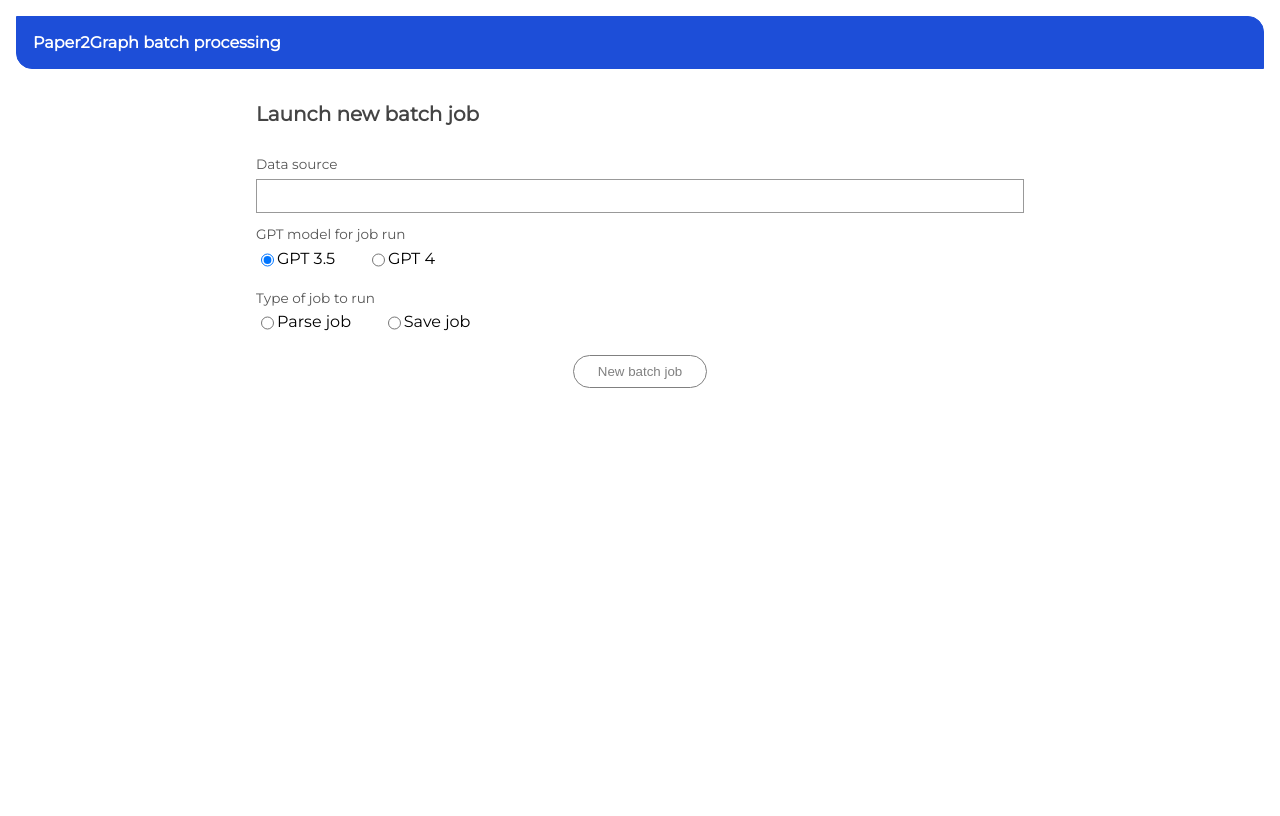
After one commit to IdeaFlowCo/PaperToGraph, a Flask app: page /batch in a window 1280 px wide. The commit adds this page. Run offline with Flask 3, Linux system fonts and the light colour scheme; parts of the project's set-up code (start-up, migrations or seed data) failed here and were passed over; some libraries are stand-ins or nearby versions.

Commit message:
Check in new batch UX (sans log display)

```diff
--- a/app.py
+++ b/app.py
@@ -2,12 +2,15 @@ import argparse
 import asyncio
 import json
 import os
+from threading import Thread
 
 import sentry_sdk
 
 from flask import Flask, request, jsonify, render_template
 from sentry_sdk.integrations.flask import FlaskIntegration
 
+import batch_parse_job
+import batch_save_job
 import parse
 import save
 import utils
@@ -109,6 +112,73 @@ def save_to_neo():
         return jsonify({'status': 'error', 'message': 'data provided not valid JSON'}), 400
 
 
+@app.route('/batch')
+def batch_page():
+   return render_template("batch.html")
+
+
+batch_running = False
+
+
+@app.route('/batch-status')
+def batch_status():
+    global batch_running
+    return jsonify({'status': 'running' if batch_running else 'idle'})
+
+
+def __run_job_as_thread(job):
+    global batch_running
+    if batch_running:
+        raise Exception('batch job already running')
+
+    def thread_target():
+        global batch_running
+        loop = asyncio.new_event_loop()
+        asyncio.set_event_loop(loop)
+        loop.run_until_complete(job())
+        loop.close()
+        batch_running = False
+
+    job_thread = Thread(target=thread_target)
+    job_thread.start()
+    batch_running = True
+
+
+@app.route('/new-batch-job', methods=["POST"])
+def new_batch_job():
+    post = request.get_json()
+    log_msg('POST request to /new-batch-job endpoint')
+    __log_args(post)
+
+    global batch_running
+    if batch_running:
+        return jsonify({'status': 'error', 'message': 'batch job already running'}), 400
+
+    required_args = ['job_type', 'data_source']
+    if post is None or not all(arg in post for arg in required_args):
+        return jsonify(__wrong_payload_response(), 400)
+
+    if post['job_type'] == 'parse':
+        data_source = post['data_source']
+        output_uri = post.get('output_uri', 's3://paper2graph-parse-results')
+        gpt_model = utils.sanitize_gpt_model_choice(post.get('gpt_model', 'any'))
+        __run_job_as_thread(lambda: batch_parse_job.parse_with_gpt(data_source, output_uri, gpt_model, dry_run=True))
+        return jsonify({'status': 'success', 'message': 'New job started'}), 200
+    elif post['job_type'] == 'save':
+        data_source = post['data_source']
+        neo_config = app.config.get('NEO4J_CREDENTIALS')
+        if 'neo_uri' in post:
+            neo_config['uri'] = post['neo_uri']
+        if 'neo_user' in post:
+            neo_config['user'] = post['neo_user']
+        if 'neo_password' in post:
+            neo_config['password'] = post['neo_password']
+        __run_job_as_thread(lambda: batch_save_job.save_to_neo4j(data_source, neo_config))
+        return jsonify({'status': 'success', 'message': 'New job started'}), 200
+    else:
+        return jsonify({'status': 'error', 'message': 'invalid job_type'}), 400
+
+
 def __handle_neo_credential_override(args):
     neo_credentials = utils.neo_config_from_args_or_env(args)
     # Ignore any override values that are None or empty strings
--- /dev/null
+++ b/static/batch.js
@@ -0,0 +1,143 @@
+'use strict';
+(() => {
+    const dataSourceInput = document.querySelector('#data-source');
+    const jobTypeInputs = document.querySelectorAll('input[name="job-type"]');
+    const parseJobControls = document.querySelector('#parse-job-controls');
+    const saveJobControls = document.querySelector('#save-job-controls');
+    const submitJobButton = document.querySelector('#btn-submit-job');
+
+    const handleJobTypeChange = () => {
+        const selectedJobType = document.querySelector('input[name="job-type"]:checked').value;
+        if (selectedJobType === 'parse') {
+            parseJobControls.style.display = 'block';
+            saveJobControls.style.display = 'none';
+        } else if (selectedJobType === 'save') {
+            parseJobControls.style.display = 'none';
+            saveJobControls.style.display = 'block';
+        }
+        submitJobButton.disabled = false;
+    }
+    jobTypeInputs.forEach((input) => input.addEventListener('change', handleJobTypeChange));
+
+    // Extra controls for overriding parse job parameters
+    const overrideParseOutput = document.querySelector("#override-parse-output");
+
+    // Extra controls for overriding save job parameters
+    const overrideNeoUri = document.querySelector("#override-neo-uri");
+    const overrideNeoUser = document.querySelector("#override-neo-user");
+    const overrideNeoPass = document.querySelector("#override-neo-pass");
+
+    const makeOverrideListener = (checkboxId, overrideInputId) =>
+        () => {
+            const checkbox = document.querySelector(`#${checkboxId}`);
+            const overrideInputContainer = document.querySelector(`#${overrideInputId}`);
+
+            if (checkbox.checked) {
+                overrideInputContainer.style.display = 'block';
+            } else {
+                overrideInputContainer.style.display = 'none';
+            }
+        };
+
+    overrideParseOutput.addEventListener('change', makeOverrideListener('override-parse-output', 'override-parse-output-container'));
+    overrideNeoUri.addEventListener('change', makeOverrideListener('override-neo-uri', 'override-neo-uri-container'));
+    overrideNeoUser.addEventListener('change', makeOverrideListener('override-neo-user', 'override-neo-user-container'));
+    overrideNeoPass.addEventListener('change', makeOverrideListener('override-neo-pass', 'override-neo-pass-container'));
+
+
+    const buildSubmitBody = () => {
+        const dataSource = dataSourceInput.value;
+        const jobType = document.querySelector('input[name="job-type"]:checked').value;
+        const model = document.querySelector('input[name="model-select"]:checked')?.value ?? 'any';
+        const body = {
+            'job_type': jobType,
+            'model': model,
+            'data_source': dataSource,
+        };
+
+        const overrides = {};
+        if (overrideParseOutput.checked) {
+            overrides['output_uri'] = document.querySelector('#parse-output-uri').value;
+        }
+        if (overrideNeoUri.checked) {
+            overrides['neo_uri'] = document.querySelector('#neo-uri').value;
+        }
+        if (overrideNeoUser.checked) {
+            overrides['neo_user'] = document.querySelector('#neo-user').value;
+        }
+        if (overrideNeoPass.checked) {
+            overrides['neo_pass'] = document.querySelector('#neo-pass').value;
+        }
+
+        return Object.assign({}, body, overrides);
+    }
+
+    const inputErrorMsg = document.querySelector('#input-error-msg');
+    const genericErrorMsg = document.querySelector('#generic-error-msg');
+    const successMsg = document.querySelector('#success-msg');
+
+    const handleSubmitClick = async () => {
+        // Hide any messages from previous attempts
+        inputErrorMsg.style.display = 'none';
+        genericErrorMsg.style.display = 'none';
+        successMsg.style.display = 'none';
+
+        const response = await fetch('new-batch-job', {
+            method: 'POST',
+            mode: 'cors',
+            headers: {
+                "Content-Type": "application/json",
+            },
+            body: JSON.stringify(buildSubmitBody())
+        });
+
+        try {
+            const parsedResponse = await response.json();
+            console.log('Received submit response:', parsedResponse);
+
+            if (response.ok) {
+                successMsg.style.display = 'block';
+            } else {
+                inputErrorMsg.style.display = 'block';
+            }
+        } catch (e) {
+            console.error(e);
+            genericErrorMsg.style.display = 'block';
+        }
+    };
+    submitJobButton.addEventListener('click', handleSubmitClick);
+
+    const newJobControls = document.querySelector('#new-job-controls');
+    const jobInfo = document.querySelector('#job-info');
+    const jobStatusSpinner = document.querySelector('#job-status-spinner');
+
+    const checkJobRunning = async () => {
+        // Hide controls, show spinner while checking status
+        newJobControls.classList.add('hidden');
+        jobInfo.classList.add('hidden');
+        jobStatusSpinner.classList.remove('hidden');
+
+        const response = await fetch('batch-status', {
+            method: 'GET'
+        });
+
+        try {
+            const parsedResponse = await response.json();
+            console.log('Received status response:', parsedResponse);
+
+            if (parsedResponse['status'] === 'running') {
+                // Hide spinner, show job info
+                jobStatusSpinner.classList.add('hidden');
+                jobInfo.classList.remove('hidden');
+            } else {
+                // Hide spinner, show new job controls
+                jobStatusSpinner.classList.add('hidden');
+                newJobControls.classList.remove('hidden');
+            }
+        } catch (e) {
+            console.error(e);
+            genericErrorMsg.style.display = 'block';
+        }
+    };
+    document.addEventListener('DOMContentLoaded', checkJobRunning);
+})();
--- a/static/style.css
+++ b/static/style.css
@@ -56,7 +56,6 @@ textarea {
     border-top-left-radius: 1rem;
     border-bottom-right-radius: 1rem;
     font-size: medium;
-
 }
 
 .justify {
@@ -332,3 +331,92 @@ textarea {
     border: 1px solid #c3e6cb;
     border-radius: 0.25rem;
 }
+
+/* Batch job creator inputs */
+#new-job-controls {
+    display: flex;
+    flex-direction: column;
+    box-sizing: border-box;
+    max-width: 60%;
+    margin: auto;
+}
+
+#new-job-controls .title {
+    font-size: 20px;
+    font-weight: 700;
+    color: #444;
+}
+
+.label {
+    font-size: 0.85em;
+    color: #555;
+    margin-top: 1em;
+    margin-bottom: 0.5em;
+}
+
+#new-job-controls .model-selection {
+    justify-content: flex-start;
+}
+
+#btn-submit-job {
+    margin-left: auto;
+    margin-right: auto;
+}
+
+.override-input {
+    display: flex;
+    flex-direction: column;
+}
+
+.override-input input {
+    width: 100%;
+    max-width: 400px;
+    margin-bottom: 1.5em;
+}
+
+.text-input {
+    display: block;
+    line-height: 1.5;
+    padding: 0.25em 1ch;
+    color: black;
+    font-family: 'Montserrat', sans-serif;
+    font-size: medium;
+    border: 1px solid #999;
+}
+
+.extra-job-controls {
+    width: 500px;
+    margin-left: auto;
+    margin-right: auto;
+    margin-top: 1em;
+    padding-top: 1em;
+    padding-bottom: 1em;
+    padding-left: 50px;
+    background-color: #e9eaec;
+    border-radius: .25rem;
+}
+
+.override-check {
+    margin-bottom: 0.75em;
+}
+
+
+/* Data source input for batch job creator */
+#input-data-source {
+    /* width: 60%;
+    margin-left: auto;
+    margin-right: auto; */
+    border: 1px solid var(--primary-color);
+}
+
+
+#job-info {
+    max-width: 800px;
+    margin: auto;
+    text-align: center;
+}
+
+
+.hidden {
+    display: none !important;
+}
--- /dev/null
+++ b/templates/batch.html
@@ -0,0 +1,132 @@
+<!DOCTYPE html>
+<html lang="en">
+
+<head>
+    <!-- Google tag (gtag.js) -->
+    <script async src="https://www.googletagmanager.com/gtag/js?id=G-MD6L3WYG0S"></script>
+    <script>
+    window.dataLayer = window.dataLayer || [];
+    function gtag(){dataLayer.push(arguments);}
+    gtag('js', new Date());
+
+    gtag('config', 'G-MD6L3WYG0S');
+    </script>
+    <meta charset="UTF-8">
+    <meta name="viewport" content="width=device-width, initial-scale=1.0">
+    <title>Paper2Graph batch processing</title>
+    <link href="{{ url_for('static', filename='style.css') }}" rel="stylesheet" type="text/css" />
+    <script src="https://kit.fontawesome.com/1a48924413.js" crossorigin="anonymous"></script>
+</head>
+
+<body>
+    <!-- nav -->
+
+    <nav class="navigation container">
+        <div class="nav-brand">
+            Paper2Graph batch processing
+        </div>
+    </nav>
+
+    <!-- content -->
+
+    <div class="hidden" id="new-job-controls">
+        <h2 class="title">Launch new batch job</h2>
+
+        <span class="label">Data source</span>
+        <input id="data-source" class="text-input"/>
+
+        <span class="label">GPT model for job run</span>
+        <div class="model-selection">
+            <input type="radio" id="model1" name="model-select" value="gpt-3.5-turbo" checked>
+            <label for="model1">GPT 3.5</label><br>
+            <input type="radio" id="model2" name="model-select" value="gpt-4">
+            <label for="model2">GPT 4</label><br>
+        </div>
+
+        <span class="label">Type of job to run</span>
+        <div class="model-selection">
+            <input type="radio" id="jtype1" name="job-type" value="parse">
+            <label for="jtype1">Parse job</label><br>
+            <input type="radio" id="jtype2" name="job-type" value="save">
+            <label for="jtype2">Save job</label><br>
+        </div>
+
+        <div id="parse-job-controls" class="extra-job-controls" style="display: none;">
+        <!-- <div id="parse-job-controls" class="extra-job-controls"> -->
+            <div class="override-check">
+                <input type="checkbox" id="override-parse-output">
+                <label for="override-parse-output">Specify output URI</label>
+            </div>
+            <div id="override-parse-output-container" class="override-input" style="display: none;">
+                <span class="label">Parse output URI</span>
+                <input type="text" id="parse-output-uri" class="text-input" />
+            </div>
+        </div>
+
+        <div id="save-job-controls" class="extra-job-controls" style="display: none;">
+        <!-- <div id="save-job-controls" class="extra-job-controls"> -->
+            <div class="override-check">
+                <input type="checkbox" id="override-neo-uri">
+                <label for="override-neo-uri">Specify Neo4j instance</label>
+            </div>
+            <div id="override-neo-uri-container" class="override-input" style="display: none;">
+                <span class="label">Neo4j connection URI</span>
+                <input type="text" id="neo-uri" class="text-input" />
+            </div>
+
+            <div class="override-check">
+                <input type="checkbox" id="override-neo-user">
+                <label for="override-neo-user">Specify Neo4j username</label>
+            </div>
+            <div id="override-neo-user-container" class="override-input" style="display: none;">
+                <span class="label">Neo4j username</span>
+                <input type="text" id="neo-user" class="text-input" />
+            </div>
+
+            <div class="override-check">
+                <input type="checkbox" id="override-neo-pass">
+                <label for="override-neo-pass">Specify Neo4j password</label>
+            </div>
+            <div id="override-neo-pass-container" class="override-input" style="display: none;">
+                <span class="label">Neo4j password</span>
+                <input type="password" id="neo-password" class="text-input" />
+            </div>
+        </div>
+
+        <button class="link link-primary" id="btn-submit-job" disabled>New batch job</button>
+    </div>
+
+    <div class="hidden" id="job-info">
+        <div class="info-msg">Job currently running</div>
+        <pre id="job-logs"></pre>
+    </div>
+
+    <div class="container container-center">
+        <div class="spinner-container">
+            <div id="job-status-spinner" class="spinner hidden"></div>
+        </div>
+    </div>
+
+    <div id="input-error-msg" class="error-msg" style="display: none;">
+        Must provide data source and select type of job to run.
+    </div>
+    <div id="generic-error-msg" class="error-msg" style="display: none;">
+        Error creating or running batch job. Please check your inputs and try again.
+    </div>
+    <div id="success-msg" class="success-msg" style="display: none;">
+        Batch job completed successfully.
+    </div>
+
+
+    <!-- footer -->
+
+    <!-- <footer class="footer" >
+    </footer> -->
+    <script
+    src="https://js.sentry-cdn.com/4226949e3a1d4812b5c26d55888d470d.min.js"
+    crossorigin="anonymous"
+    ></script>
+    <script src="{{ url_for('static', filename='batch.js') }}"></script>
+</body>
+
+</html>
```
